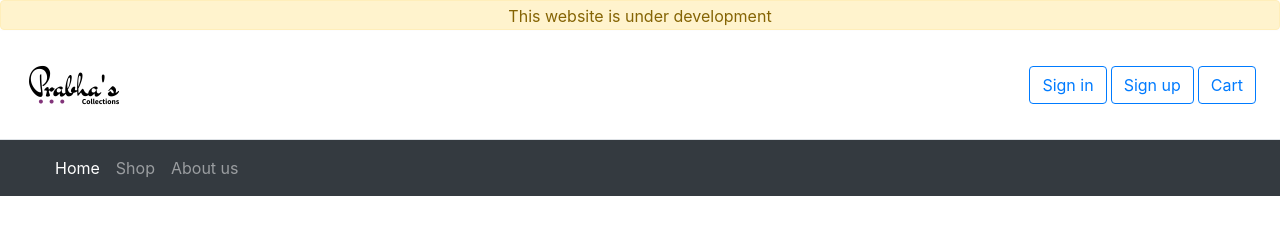
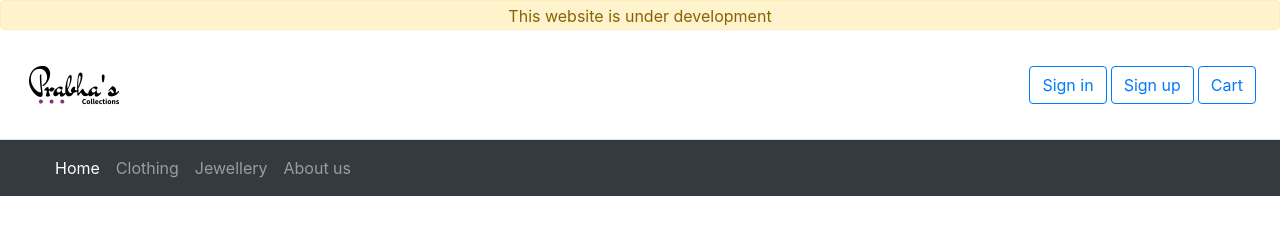
Before and after one commit to sunilmurugesan/prabhas-collections-ui, an Angular app: page / in a window 1280 px wide. Shown: the top 238 px of the page. Built offline with nearby package versions, Linux system fonts and the light colour scheme.

Commit message:
Remove shop from clothing and add categories to menu

```diff
--- a/src/app/app.component.html
+++ b/src/app/app.component.html
@@ -30,7 +30,10 @@
             <a class="nav-link" [routerLink]="['/home']">Home</a>
           </li>
           <li class="nav-item">
-            <a class="nav-link" href="product-list.html">Shop</a>
+            <a class="nav-link" href="#">Clothing</a>
+          </li>
+          <li class="nav-item">
+            <a class="nav-link" href="#">Jewellery</a>
           </li>
           <li class="nav-item">
             <a class="nav-link" href="about-us.html">About us</a>
```
